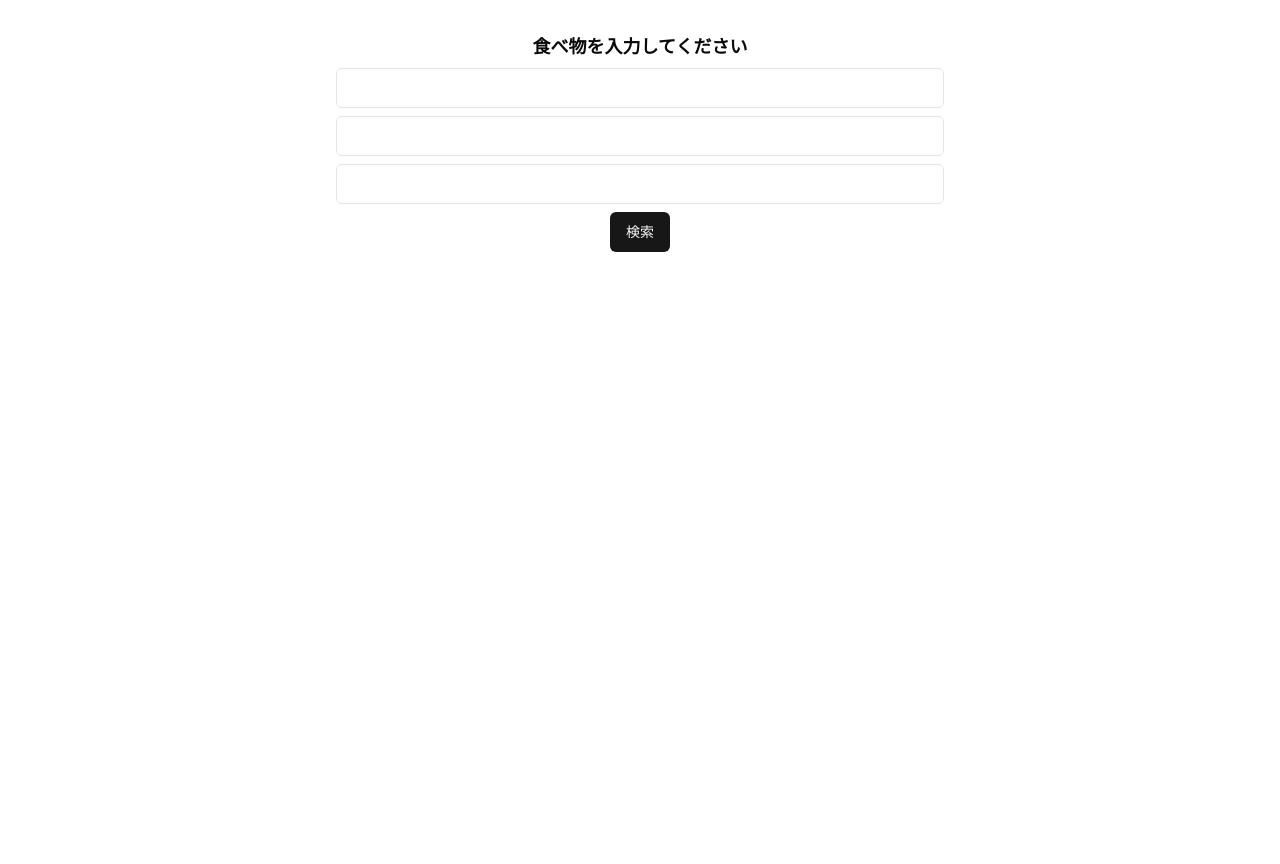
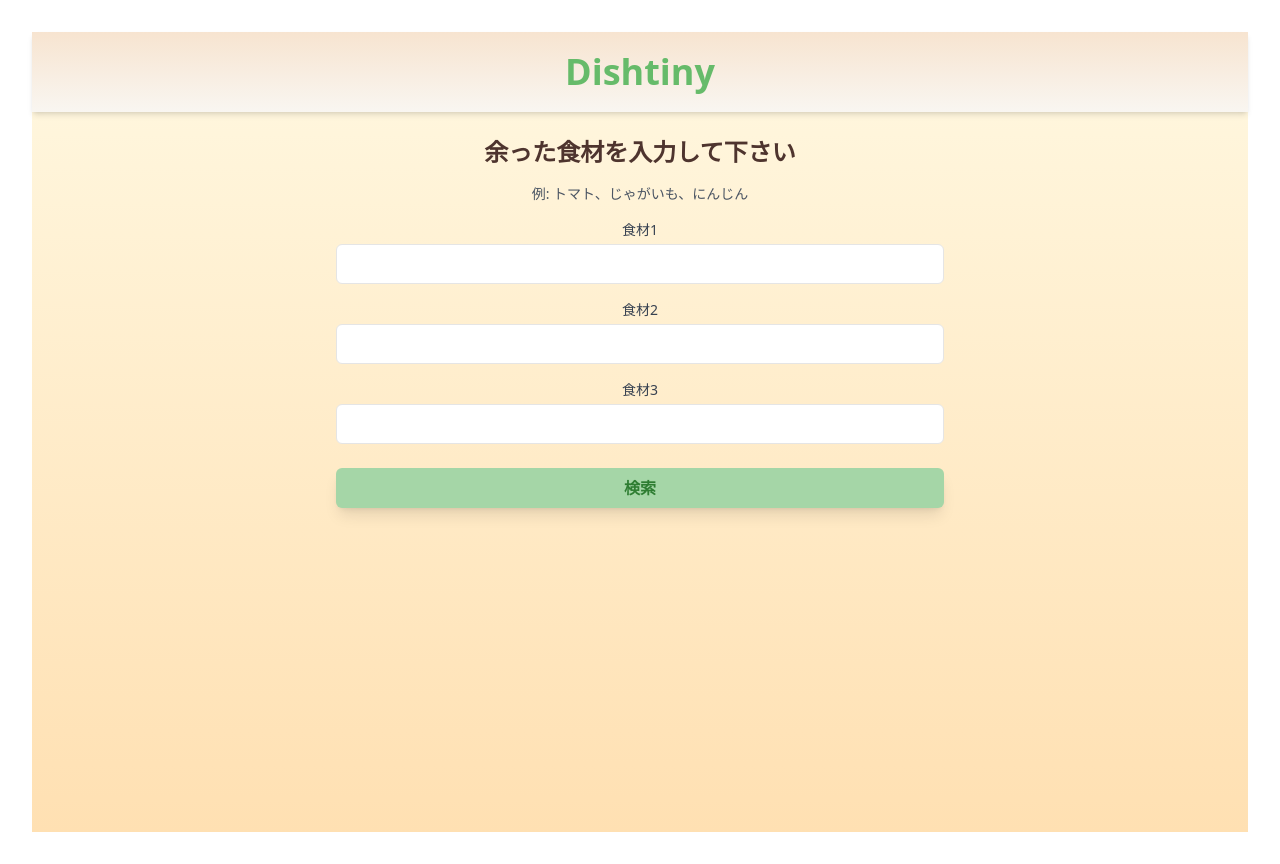
Before and after one commit to h-iwasaki083/Dishtiny, a React (Vite) app in the folder frontend/: page / in a window 1280 px wide. Before the commit the page ends 800 px from the top, so only its background shows below. Built offline with nearby package versions, Linux system fonts and the light colour scheme.

Commit message:
design改善

```diff
--- /dev/null
+++ b/frontend/src/components/ui/Header.tsx
@@ -0,0 +1,33 @@
+// components/Header.tsx
+import { Link } from "react-router-dom";
+// import { FaUtensils } from "react-icons/fa"; // アイコンライブラリ (react-icons) を使用
+
+const Header = () => {
+  return (
+    <header
+      className="w-full py-6 bg-gradient-to-b from-[#F7E4D0] to-[#F9F6F1] text-center mb-8 shadow-md font-sans"
+      style={{
+        margin: "0 auto", // 中央寄せ
+        padding: "20px 0", // 上下余白
+      }}
+    >
+      {/* タイトルとロゴ */}
+      <div className="flex items-center justify-center gap-2">
+        {/* <FaUtensils className="text-[#66BB6A] text-4xl" /> アイコン */}
+        <Link
+          to="/"
+          className="text-[#66BB6A] text-4xl font-extrabold font-sans hover:text-[#558B2F] transition-colors font-sans"
+        >
+          Dishtiny
+        </Link>
+      </div>
+
+      {/* サブタイトル */}
+      {/* <p className="text-sm text-gray-600 mt-2 font-light">
+        Cook creatively with your leftover ingredients
+      </p> */}
+    </header>
+  );
+};
+
+export default Header;
--- a/frontend/src/index.css
+++ b/frontend/src/index.css
@@ -61,6 +61,6 @@
     @apply border-border;
   }
   body {
-    @apply bg-background text-foreground;
+    @apply bg-background text-foreground m-0 p-0;
   }
 }
--- a/frontend/src/pages/Home.tsx
+++ b/frontend/src/pages/Home.tsx
@@ -2,13 +2,73 @@ import { Button } from "@/components/ui/button";
 import { Input } from "@/components/ui/input";
 import { useState } from "react";
 import { Link } from "react-router";
+import Header from "@/components/ui/Header";
 
 const HomePage = () => {
   const [inputValue, setInputValue] = useState({ a: "", i: "", u: "" });
+  const [error, setError] = useState(false);
+
+  const handleSearch = (e: React.MouseEvent) => {
+    if (!inputValue.a && !inputValue.i && !inputValue.u) {
+      setError(true); // エラーを表示
+      e.preventDefault(); // ページ遷移を防ぐ
+    } else {
+      setError(false); // エラーなし
+    }
+  };
+
+  // constconst HomePage = () => {
+  // const [inputValue, setInputValue] = useState({ a: "", i: "", u: "" });
+  // const [error, setError] = useState({ a: false, i: false, u: false }); // 各入力欄ごとのエラー状態
+  // const inputRefs = {
+  //   a: useRef<HTMLInputElement>(null),
+  //   i: useRef<HTMLInputElement>(null),
+  //   u: useRef<HTMLInputElement>(null),
+  // };
+
+  // // 食材の入力が完了したときに、次の入力欄にフォーカスを移動
+  // const handleFocusNext = (field: "a" | "i" | "u") => {
+  //   if (field === "a" && inputValue.a) {
+  //     inputRefs.i.current?.focus(); // 食材1が入力されたら食材2にフォーカス
+  //   } else if (field === "i" && inputValue.i) {
+  //     inputRefs.u.current?.focus(); // 食材2が入力されたら食材3にフォーカス
+  //   }
+  // };
+
+  // // エラーチェックとフォーカス移動
+  // const handleSearch = (e: React.MouseEvent) => {
+  //   let valid = true;
+  //   const newError = { a: false, i: false, u: false };
+
+  //   if (!inputValue.a) {
+  //     newError.a = true;
+  //     valid = false;
+  //   }
+  //   if (!inputValue.i) {
+  //     newError.i = true;
+  //     valid = false;
+  //   }
+  //   if (!inputValue.u) {
+  //     newError.u = true;
+  //     valid = false;
+  //   }
+
+  //   setError(newError); // エラー状態を更新
+
+  //   if (!valid) {
+  //     e.preventDefault(); // エラーがある場合、遷移を防ぐ
+  //   }
+  // };
+
 
   return (
-    <div className="container mx-auto px-4 max-w-screen-sm">
-      <h1 className="text-lg font-bold">食べ物を入力してください</h1>
+    <div
+      className="min-h-screen flex flex-col justify-start items-center bg-gradient-to-b from-[#FFF8E1] to-[#FFE0B2]"
+    >
+      <Header />
+      {/* 元の入力フォーム、ボタン */}
+      {/* <div className="container mx-auto px-4 max-w-screen-sm">
+        <h1 className="text-lg font-bold">余った食材を入力してください</h1>
         <Input
           className="my-2"
           value={inputValue.a}
@@ -33,6 +93,129 @@ const HomePage = () => {
             検索
           </Link>
         </Button>
+      </div> */}
+
+      {/*以下gpt入力フォーム*/}
+      <div className="container mx-auto px-4 max-w-screen-sm rounded-lg p-6">
+        <h1 className="text-2xl font-bold text-center text-[#4E342E] mb-4">
+          余った食材を入力して下さい
+        </h1>
+        <p className="text-sm text-gray-600 text-center mb-4">
+          例: トマト、じゃがいも、にんじん
+        </p>
+        <div className="space-y-4">
+          <div>
+            <label className="block text-sm font-medium text-gray-700">
+              食材1
+            </label>
+            <Input
+              className="w-full mt-1"
+              value={inputValue.a}
+              onChange={(e) =>
+                setInputValue({ ...inputValue, a: e.target.value })
+              }
+            />
+            {/* 入力制御 */}
+            {/* <Input
+              className="w-full mt-1"
+              value={inputValue.a}
+              onChange={(e) => {
+                setInputValue({ ...inputValue, a: e.target.value });
+                handleFocusNext("a"); // 食材1が入力されたら次に進む
+              }}
+              onBlur={() => setError({ ...error, a: !inputValue.a })}
+              ref={inputRefs.a}
+            />
+            {error.a && <p className="text-sm text-red-600">食材1を入力してください</p>} */}
+          </div>
+          <div>
+            <label className="block text-sm font-medium text-gray-700">
+              食材2
+            </label>
+            <Input
+              className="w-full mt-1"
+              value={inputValue.i}
+              onChange={(e) =>
+                setInputValue({ ...inputValue, i: e.target.value })
+              }
+            />
+            {/* 入力制御 */}
+            {/* <Input
+              className="w-full mt-1"
+              value={inputValue.i}
+              onChange={(e) => {
+                setInputValue({ ...inputValue, i: e.target.value });
+                handleFocusNext("i"); // 食材2が入力されたら次に進む
+              }}
+              onBlur={() => setError({ ...error, i: !inputValue.i })}
+              ref={inputRefs.i}
+            />
+            {error.i && <p className="text-sm text-red-600">食材2を入力してください</p>} */}
+          </div>
+          <div>
+            <label className="block text-sm font-medium text-gray-700">
+              食材3
+            </label>
+            <Input
+              className="w-full mt-1"
+              value={inputValue.u}
+              onChange={(e) =>
+                setInputValue({ ...inputValue, u: e.target.value })
+              }
+            />
+            {/* 入力制御 */}
+            {/* <Input
+              className="w-full mt-1"
+              value={inputValue.u}
+              onChange={(e) => {
+                setInputValue({ ...inputValue, u: e.target.value });
+              }}
+              onBlur={() => setError({ ...error, u: !inputValue.u })}
+              ref={inputRefs.u}
+            />
+            {error.u && <p className="text-sm text-red-600">食材3を入力してください</p>} */}
+          </div>
+        </div>
+        {error && (
+          <p className="text-sm text-red-600 mt-4">
+            エラー: 食材を入力してください
+          </p>
+        )}
+        <Link
+        to="/list"
+        state={{ test: [inputValue.a, inputValue.i, inputValue.u] }}
+      >
+        <button
+          onClick={handleSearch}
+          className="w-full mt-6 py-2 bg-[#A5D6A7] hover:bg-[#66BB6A] text-[#2E7D32] font-bold rounded-md shadow-lg transition duration-200"
+        >
+          検索
+        </button>
+      </Link>
+      {/* 入力制御ボタン */}
+      {/* エラーがない場合のみ遷移 */}
+      {/* <Link to="/list" state={{ test: [inputValue.a, inputValue.i, inputValue.u] }}>
+          <Button
+            onClick={handleSearch} // 検索ボタンのクリック時にエラーチェック
+            className="w-full mt-6 py-2 bg-[#A5D6A7] hover:bg-[#66BB6A] text-[#2E7D32] font-bold rounded-md shadow-lg transition duration-200"
+          >
+            検索
+          </Button>
+        </Link> */}
+
+        {/* <Button
+          onClick={handleSearch}
+          className="w-full mt-6 py-2 bg-[#A5D6A7] hover:bg-[#66BB6A] text-[#2E7D32] font-bold rounded-md shadow-lg transition duration-200"
+        >
+          {/* <Link
+            to="/list"
+            state={{ test: [inputValue.a, inputValue.i, inputValue.u] }}
+          >
+            検索
+          </Link> */}
+          {/* 検索
+        </Button> */}
+      </div>
     </div>
   );
 };
--- a/frontend/src/pages/Info.tsx
+++ b/frontend/src/pages/Info.tsx
@@ -1,6 +1,7 @@
 import { Button } from "@/components/ui/button";
 import { useEffect, useState } from "react";
 import useStore from "@/zustand/Store";
+import Header from "@/components/ui/Header";
 
 const InfoPage = () => {
   const { ingredients } = useStore(); // ingredientsはバックエンドに送るデータ
@@ -36,12 +37,17 @@ const InfoPage = () => {
   };
 
   return (
-    <div>
+    <div
+      className="min-h-screen flex flex-col justify-start items-center bg-gradient-to-b from-[#FFF8E1] to-[#FFE0B2]"
+    >
+      <Header />
+
+      {/* <div>
         <Button onClick={homeButton}>Home</Button>
-      <h1>Example Page</h1>
+        <h1>Example Page</h1> */}
 
         {/* 受け取ったデータを表示 */}
-      <table style={{ borderCollapse: "collapse", width: "100%" }}>
+        {/* <table style={{ borderCollapse: "collapse", width: "100%" }}>
           <thead>
             <tr>
               <th>食材</th>
@@ -63,6 +69,41 @@ const InfoPage = () => {
             )}
           </tbody>
         </table>
+      </div> */}
+
+      {/* gpt */}
+      {/* <Button
+        onClick={homeButton}
+        className="mb-6 bg-[#A5D6A7] hover:bg-[#66BB6A] text-[#2E7D32] font-bold rounded-md px-6 py-3 transition duration-200"
+      >
+        Home
+      </Button> */}
+
+      <h1 className="text-2xl font-bold text-[#2E7D32] m-6">食材とその値段</h1>
+
+      {/* 受け取ったデータを表示 */}
+      <div className="w-full max-w-3xl bg-[#F1F8E9] p-6 rounded-md shadow-md">
+        {receivedData.length > 0 ? (
+          <table className="w-full text-sm text-left text-gray-700">
+            <thead className="bg-[#66BB6A] text-white">
+              <tr>
+                <th className="py-3 px-4">食材</th>
+                <th className="py-3 px-4">料金</th>
+              </tr>
+            </thead>
+            <tbody>
+              {receivedData.map((item, index) => (
+                <tr key={index} className="border-t">
+                  <td className="py-3 px-4">{item.name}</td>
+                  <td className="py-3 px-4">{item.price}</td>
+                </tr>
+              ))}
+            </tbody>
+          </table>
+        ) : (
+          <div className="text-center py-6 text-gray-500">データがありません</div>
+        )}
+      </div>
     </div>
   );
 };
```
Lines whose indentation alone changed are shown as unchanged.
